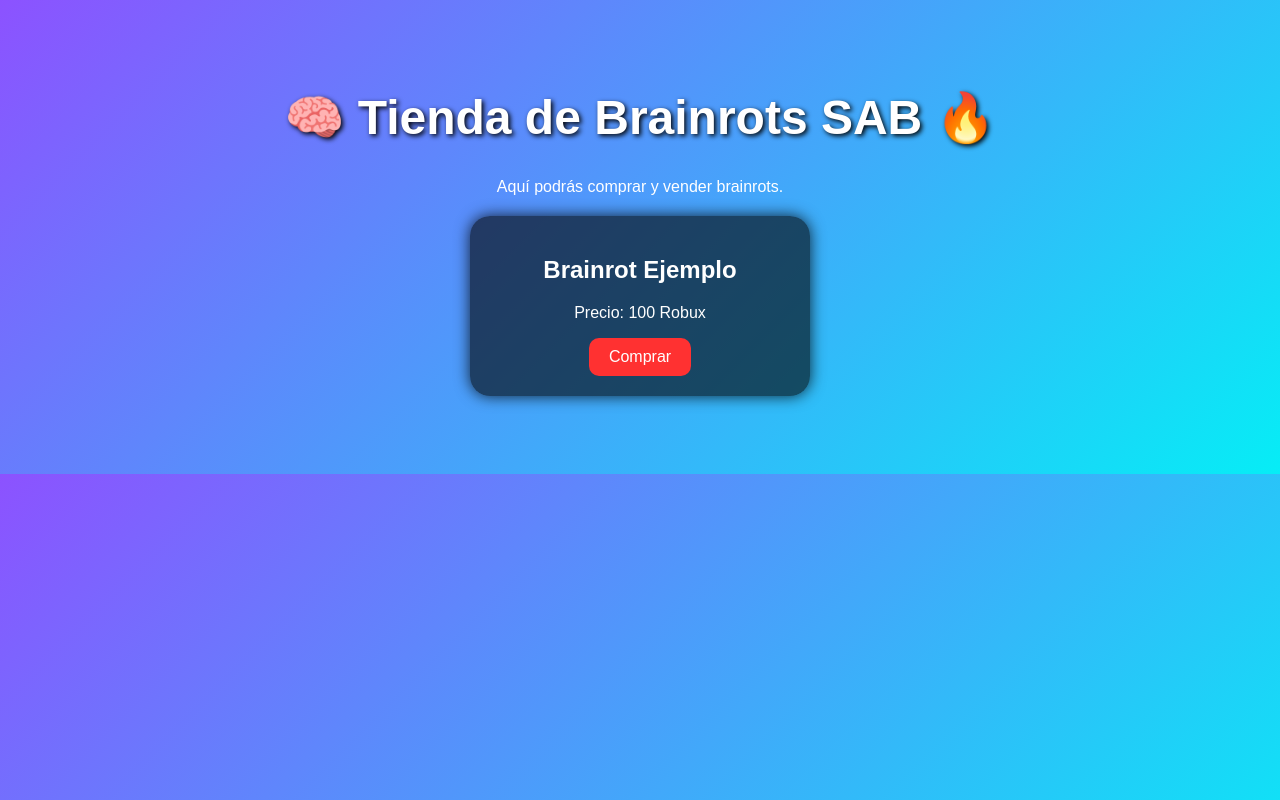
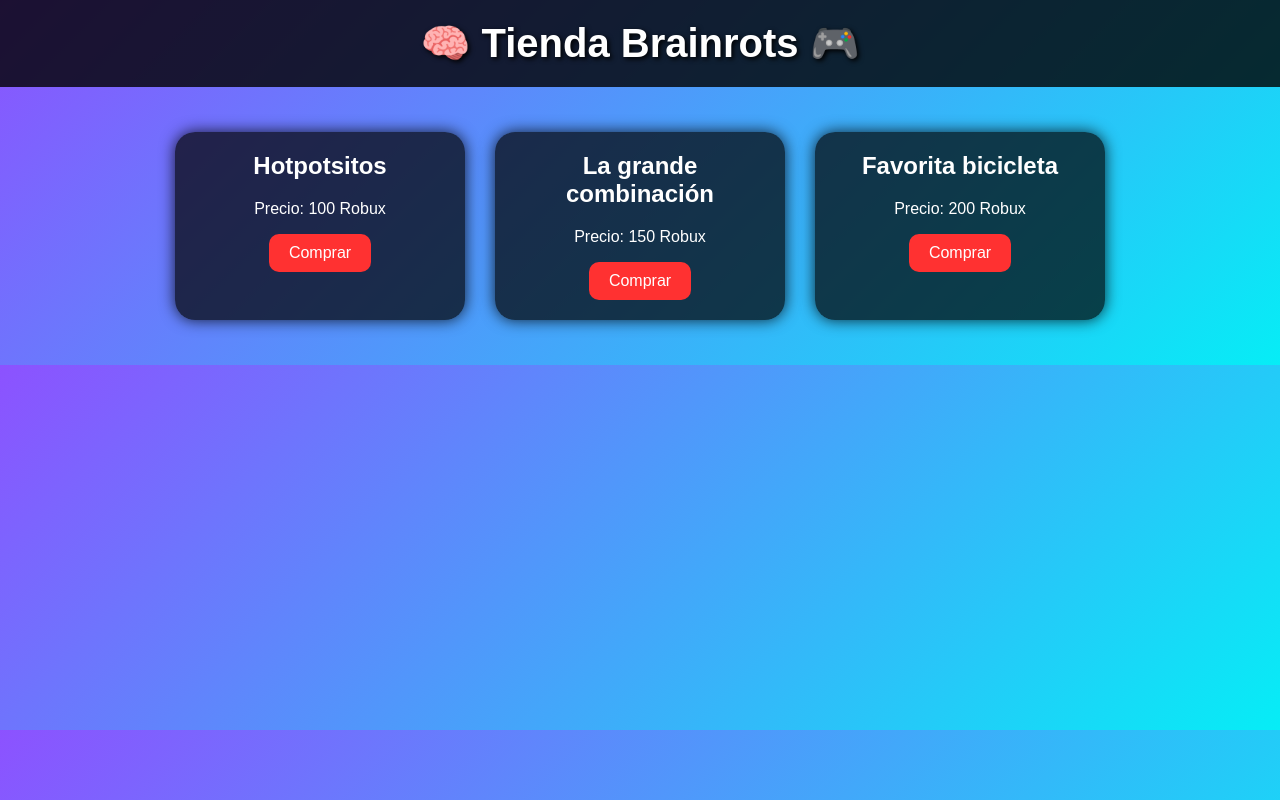
Before and after one commit to Angelalrr/Tienda-Brainrots, a plain HTML site: page index.html in a window 1280 px wide. Drawn offline with Linux system fonts and the light colour scheme.

Commit message:
Update index.html

```diff
--- a/index.html
+++ b/index.html
@@ -2,26 +2,42 @@
 <html lang="es">
 <head>
   <meta charset="UTF-8">
-  <title>Tienda Brainrots SAB</title>
+  <title>Tienda Brainrots</title>
   <style>
     body {
+      margin: 0;
+      font-family: Arial, sans-serif;
       background: linear-gradient(135deg, #8c52ff, #06edf6);
       color: white;
-      font-family: Arial, sans-serif;
       text-align: center;
-      padding: 50px;
     }
-    h1 {
-      font-size: 3em;
+    header {
+      background: rgba(0, 0, 0, 0.8);
+      padding: 20px;
+      font-size: 2.5em;
+      font-weight: bold;
       text-shadow: 2px 2px 5px black;
     }
+    .container {
+      display: flex;
+      flex-wrap: wrap;
+      justify-content: center;
+      margin: 30px;
+    }
     .card {
-      background: rgba(0,0,0,0.6);
+      background: rgba(0, 0, 0, 0.7);
       border-radius: 20px;
       padding: 20px;
-      margin: 20px auto;
-      max-width: 300px;
+      margin: 15px;
+      width: 250px;
       box-shadow: 0 0 15px rgba(0,0,0,0.8);
+      transition: transform 0.2s;
+    }
+    .card:hover {
+      transform: scale(1.05);
+    }
+    h2 {
+      margin-top: 0;
     }
     button {
       background: #ff3131;
@@ -31,6 +47,7 @@
       border-radius: 10px;
       cursor: pointer;
       font-size: 1em;
+      transition: background 0.3s;
     }
     button:hover {
       background: #ff914d;
@@ -38,13 +55,26 @@
   </style>
 </head>
 <body>
-  <h1>🧠 Tienda de Brainrots SAB 🔥</h1>
-  <p>Aquí podrás comprar y vender brainrots.</p>
+  <header>🧠 Tienda Brainrots 🎮</header>
 
-  <div class="card">
-    <h2>Brainrot Ejemplo</h2>
-    <p>Precio: 100 Robux</p>
-    <button>Comprar</button>
+  <div class="container">
+    <div class="card">
+      <h2>Hotpotsitos</h2>
+      <p>Precio: 100 Robux</p>
+      <button onclick="alert('Inicia sesión para comprar')">Comprar</button>
+    </div>
+
+    <div class="card">
+      <h2>La grande combinación</h2>
+      <p>Precio: 150 Robux</p>
+      <button onclick="alert('Inicia sesión para comprar')">Comprar</button>
+    </div>
+
+    <div class="card">
+      <h2>Favorita bicicleta</h2>
+      <p>Precio: 200 Robux</p>
+      <button onclick="alert('Inicia sesión para comprar')">Comprar</button>
+    </div>
   </div>
 </body>
 </html>
```
